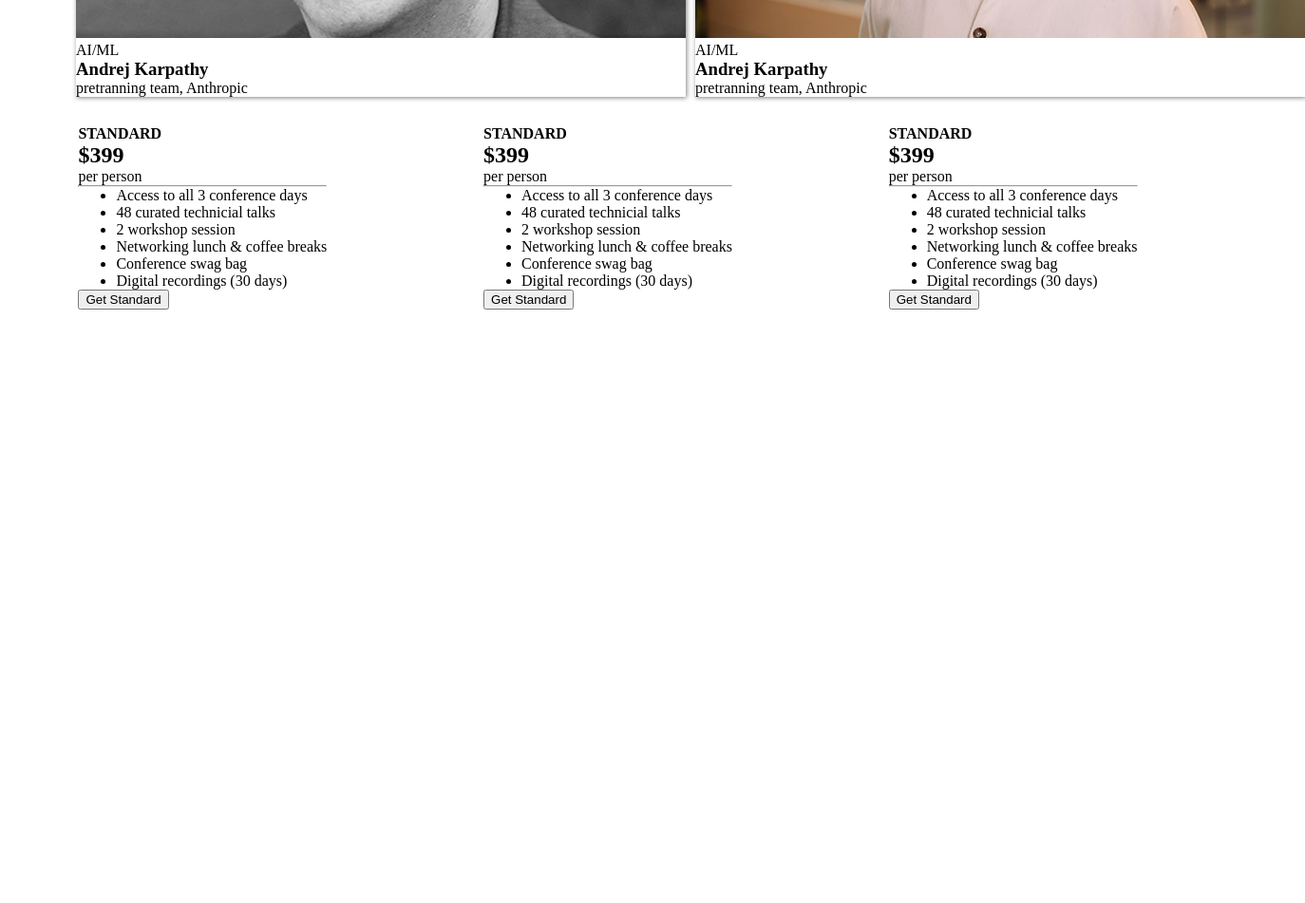
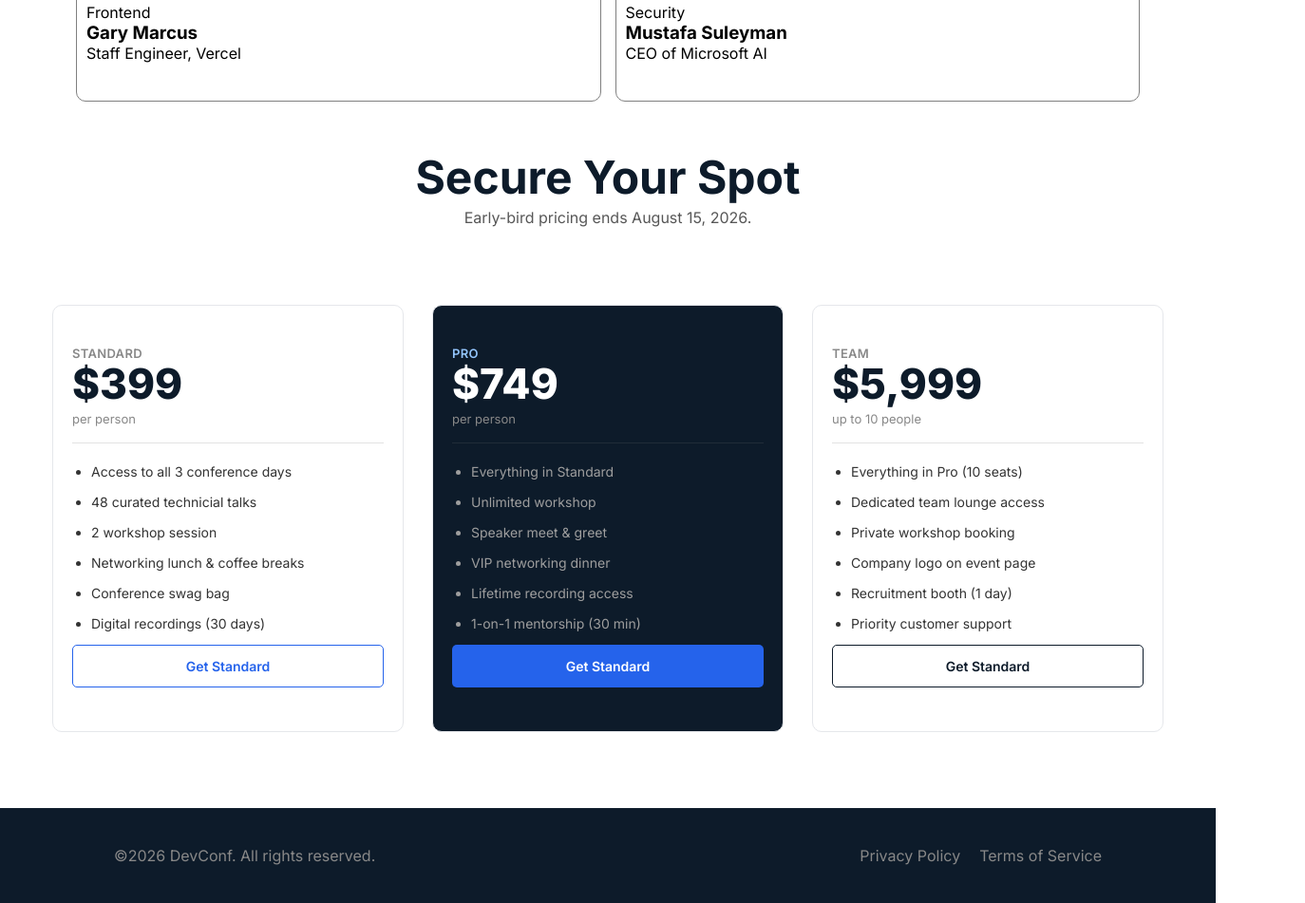
Before and after one commit to shodeshkumar1358/assignment-1, a plain HTML site: page index.html in a window 1280 px wide. Shown: the part 1701-2652 px from the top of the page at 95% size, 1374 px wide, since content can reach past the window. Before the commit the page ends 2027 px from the top, so only its background shows below. Drawn offline with Linux system fonts and the light colour scheme.

Commit message:
creating speakers section and pricing section

```diff
--- a/index.html
+++ b/index.html
@@ -3,9 +3,16 @@
   <head>
     <meta charset="UTF-8" />
     <meta name="viewport" content="width=device-width, initial-scale=1.0" />
-    <title>DevConfig-2026</title>
+    <title>DevConf-2026</title>
     <!-- css link  -->
     <link rel="stylesheet" href="./style.css" />
+    <!-- google fonts -->
+    <link rel="preconnect" href="https://fonts.googleapis.com" />
+    <link rel="preconnect" href="https://fonts.gstatic.com" crossorigin />
+    <link
+      href="https://fonts.googleapis.com/css2?family=Inter:ital,opsz,wght@0,14..32,100..900;1,14..32,100..900&display=swap"
+      rel="stylesheet"
+    />
   </head>
   <body>
     <!-- header section start -->
@@ -42,40 +49,51 @@
     <!-- Meet the speakers section start -->
     <section>
       <h2 class="speakers-heading">Meet Our Speakers</h2>
+
       <div class="speaker-section">
+
         <div class="speakers">
           <img src="./images/andrej.png" alt="" />
+          <div class="speakers-text">
             <p class="Designation">AI/ML</p>
           <h3 class="name">Andrej Karpathy</h3>
           <p class="position">pretranning team, Anthropic</p>
           </div>
+        </div>
+
         <div class="speakers">
           <img src="./images/demis.png" alt="" />
-          <p class="Designation">AI/ML</p>
-          <h3 class="name">Andrej Karpathy</h3>
-          <p class="position">pretranning team, Anthropic</p>
+          <p class="Designation">Cloud & DevOps</p>
+          <h3 class="name">Demis Hassabis</h3>
+          <p class="position">Co-Founder and CEO, Google DeepMind</p>
         </div>
+
         <div class="speakers">
           <img src="./images/gary.png" alt="" />
-          <p class="Designation">AI/ML</p>
-          <h3 class="name">Andrej Karpathy</h3>
-          <p class="position">pretranning team, Anthropic</p>
+          <p class="Designation">Frontend</p>
+          <h3 class="name">Gary Marcus</h3>
+          <p class="position">Staff Engineer, Vercel</p>
         </div>
+
         <div class="speakers">
           <img src="./images/mustafa.png" alt="" />
-          <p class="Designation">AI/ML</p>
-          <h3 class="name">Andrej Karpathy</h3>
-          <p class="position">pretranning team, Anthropic</p>
+          <p class="Designation">Security</p>
+          <h3 class="name">Mustafa Suleyman</h3>
+          <p class="position">CEO of Microsoft AI</p>
         </div>
       </div>
     </section>
     <!-- Meet the speakers section end -->
 
     <!-- pricing section start -->
-    <section class="pricing-section">
+    <section class="pricing">
+      <h2 class="pricing-heading">Secure Your Spot</h2>
+      <p class="pricing-pera">Early-bird pricing ends August 15, 2026.</p>
+      <!-- procing card 1 -->
+      <div class="pricing-section">
         <div class="card">
           <h4>STANDARD</h4>
-        <h1>$399</h1>
+          <h2>$399</h2>
           <p>per person</p>
           <hr />
           <ul>
@@ -88,36 +106,52 @@
           </ul>
           <button class="pricing-btn-1">Get Standard</button>
         </div>
-      <div class="card">
-        <h4>STANDARD</h4>
-        <h1>$399</h1>
+        <!-- procing card 2 -->
+        <div class="card pro">
+          <h4>PRO</h4>
+          <h2>$749</h2>
           <p>per person</p>
           <hr />
           <ul>
-          <li>Access to all 3 conference days</li>
-          <li>48 curated technicial talks</li>
-          <li>2 workshop session</li>
-          <li>Networking lunch & coffee breaks</li>
-          <li>Conference swag bag</li>
-          <li>Digital recordings (30 days)</li>
+            <li>Everything in Standard</li>
+            <li>Unlimited workshop</li>
+            <li>Speaker meet & greet</li>
+            <li>VIP networking dinner</li>
+            <li>Lifetime recording access</li>
+            <li>1-on-1 mentorship (30 min)</li>
           </ul>
-        <button class="pricing-btn-1">Get Standard</button>
+          <button class="pricing-btn-2">Get Standard</button>
         </div>
+        <!-- procing card 3 -->
         <div class="card">
-        <h4>STANDARD</h4>
-        <h1>$399</h1>
-        <p>per person</p>
+          <h4>TEAM</h4>
+          <h2>$5,999</h2>
+          <p>up to 10 people</p>
           <hr />
           <ul>
-          <li>Access to all 3 conference days</li>
-          <li>48 curated technicial talks</li>
-          <li>2 workshop session</li>
-          <li>Networking lunch & coffee breaks</li>
-          <li>Conference swag bag</li>
-          <li>Digital recordings (30 days)</li>
+            <li>Everything in Pro (10 seats)</li>
+            <li>Dedicated team lounge access </li>
+            <li>Private workshop booking</li>
+            <li>Company logo on event page</li>
+            <li>Recruitment booth (1 day)</li>
+            <li>Priority customer support</li>
           </ul>
-        <button class="pricing-btn-1">Get Standard</button>
+          <button class="pricing-btn-3">Get Standard</button>
+        </div>
       </div>
     </section>
+    <!-- pricing section end -->
+
+    <!-- footer section start -->
+     <footer class="footer-section container ">
+      <div class="footer-content">
+        <p>&copy;2026 DevConf. All rights reserved.</p>
+      </div>
+      <ul class="footer-nav">
+        <li>Privacy Policy</li>
+        <li>Terms of Service</li>
+      </ul>
+     </footer>
+     <!-- footer section end -->
   </body>
 </html>
--- a/style.css
+++ b/style.css
@@ -1,10 +1,12 @@
 * {
   box-sizing: border-box;
-  margin: 0 auto;
+  margin: 0;
+  padding: 0;
+  font-family: "Inter", sans-serif;
 }
 .container {
-  width: 1280px;
   margin: 0 auto;
+  padding: 0 120px;
 }
 .navbar {
   display: flex;
@@ -81,29 +83,176 @@ em {
   display: grid;
   grid-template-columns: repeat(2, 1fr);
   grid-template-rows: repeat(2, 1fr);
-  padding: 10px 80px;
-  gap: 10px;
+  gap: 15px;
+  padding: 0 80px;
 }
 .speakers {
-  margin-bottom: 20px;
-  box-shadow: 1px 1px 5px gray;
-  /* padding: 20px 0; */
+  border: 1px solid gray;
+  border-radius: 10px;
+  padding-bottom: 40px;
+  padding-left: 10px;
+}
+.speakers-text {
 }
 .speakers-heading {
   text-align: center;
   padding: 40px 0;
+  font-size: 56px;
+  line-height: 65px;
+  font-weight: 700;
+  padding: 50px 0 30px 0;
+  color: #000102;
 }
 .speakers img {
-  border-top-left-radius: 5px;
-  border-top-right-radius: 5px;
+  width: 100%;
+  object-fit: cover;
+  border-top-left-radius: 10px;
+  border-top-right-radius: 10px;
 }
 /* Meet the speakers section end */
 
 /* pricing section start */
+.pricing-heading {
+  text-align: center;
+  font-size: 48px;
+  font-weight: 700;
+  line-height: 60px;
+  padding-top: 50px;
+  color: #0d1b2a;
+}
+.pricing-pera {
+  text-align: center;
+  color: #575757;
+  font-size: 16px;
+  line-height: 24px;
+}
 
 .pricing-section {
   display: flex;
-  text-align: left;
+  justify-content: center;
+  align-items: center;
+  gap: 30px;
+  padding: 80px 20px;
+}
+.card {
+  width: 370px;
+  height: 450px;
+  background: white;
+  padding: 40px 20px;
+  border: 1px solid #e5e7eb;
+  border-radius: 10px;
+}
+.card h4 {
+  font-size: 13px;
+  font-weight: 600;
+  line-height: 20px;
+  letter-spacing: 0.32px;
+  color: #888888;
+}
+.card h2 {
+  font-size: 44px;
+  font-weight: 800;
+  color: #0d1b2a;
+  line-height: 44px;
+}
+.card p {
+  font-size: 13px;
+  line-height: 20px;
+  letter-spacing: 0px;
+  margin-top: 5px;
+  color: #888888;
+}
+.card hr {
+  border: none;
+  border-top: 1px solid rgb(110, 110, 110);
+  color: #e5e7eb;
+  opacity: 0.2;
+  margin: 15px 0;
+}
+
+.card ul {
+  padding-left: 20px;
+  margin-top: 20px;
+}
+.card ul li {
+  margin-bottom: 12px;
+  line-height: 20px;
+  font-size: 14px;
+  color: #333333;
+}
+
+.pro {
+  background-color: #0d1b2a;
+}
+.pro h2 {
+  color: #ffffff;
+}
+.pro h4 {
+  color: #93c5fd;
+}
+.pro ul li {
+  color: rgb(158, 158, 158);
+}
+.pricing-btn-1 {
+  min-width: 100%;
+  height: 45px;
+  color: #2563eb;
+  border: 1px solid #2563eb;
+  background-color: transparent;
+  border-radius: 5px;
+  font-size: 14px;
+  font-weight: 600;
+  line-height: 21px;
+  text-align: center;
+  justify-content: center;
+}
+
+.pricing-btn-2 {
+  min-width: 100%;
+  height: 45px;
+  color: #ffffff;
+  background-color: #2563eb;
+  border-radius: 5px;
+  font-size: 14px;
+  font-weight: 600;
+  line-height: 21px;
+  text-align: center;
+  justify-content: center;
+  border: none;
+}
+.pricing-btn-3 {
+  min-width: 100%;
+  height: 45px;
+  color: #0d1b2a;
+  border: 1px solid #0d1b2a;
+  background-color: transparent;
+  border-radius: 5px;
+  font-size: 14px;
+  font-weight: 600;
+  line-height: 21px;
+  text-align: center;
+  justify-content: center;
+}
+
+/* footer section start */
+.footer-section {
+  width: 100%;
+  height: 100px;
+  display: flex;
   justify-content: space-between;
   align-items: center;
+  background-color: #0d1b2a;
+  padding: 0 120px;
 }
+.footer-content p {
+  color: #888888;
+}
+.footer-nav {
+  display: flex;
+  text-decoration: none;
+  list-style: none;
+  gap: 20px;
+  color: #888888;
+  font-size: 16px;
+  line-height: 20px;
+}
```
Lines whose indentation alone changed are shown as unchanged.
